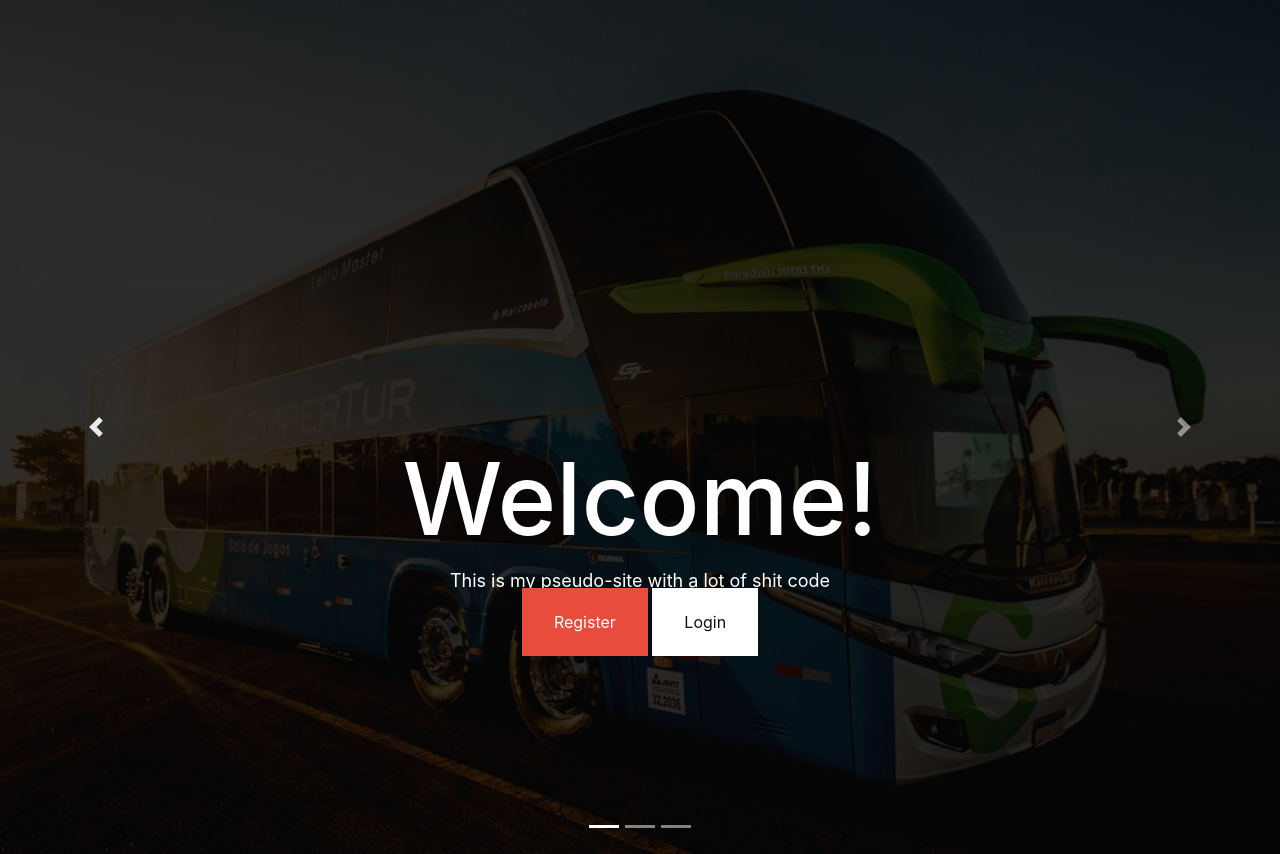
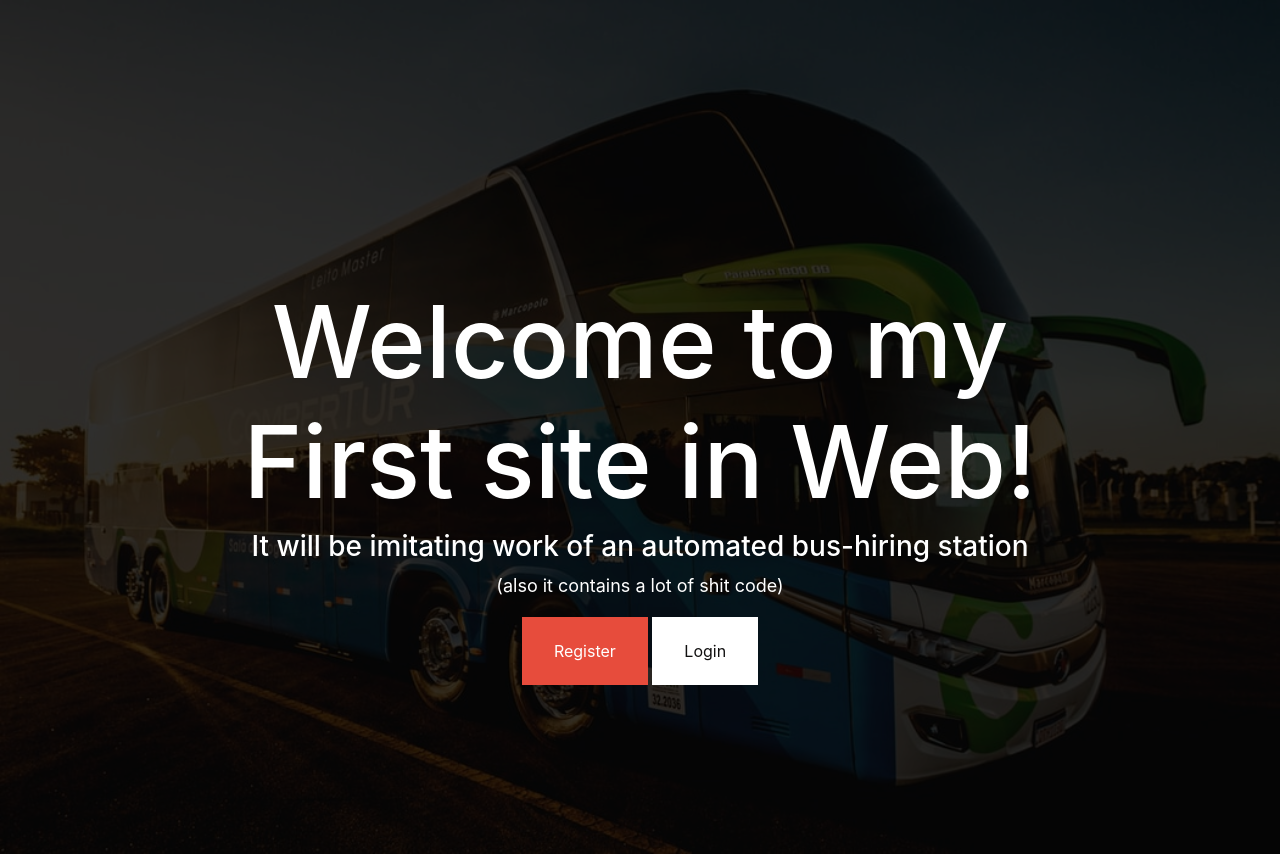
Before and after one commit to Mimkaa/calculator_grapher, a Django app: page / in a window 1280 px wide. Run offline with Django 3.2, Linux system fonts and the light colour scheme; some libraries are stand-ins or nearby versions.

Commit message:
37 comit

```diff
--- a/affiliate/templates/initial.html
+++ b/affiliate/templates/initial.html
@@ -22,7 +22,7 @@
     </title>
       <style type="text/css">
             .carousel-item{
-            background:no-repeat scroll center scroll;
+
             -webkit-background-size:cover;
             background-size:cover;
 
@@ -56,57 +56,25 @@
 
 
 
-  <div id="carouselExampleIndicators" class="carousel slide" data-ride="carousel">
-  <ol class="carousel-indicators">
-    <li data-target="#carouselExampleIndicators" data-slide-to="0" class="active"></li>
-    <li data-target="#carouselExampleIndicators" data-slide-to="1"></li>
-    <li data-target="#carouselExampleIndicators" data-slide-to="2"></li>
-  </ol>
-  <div class="carousel-inner">
+
     <div class="carousel-item active" >
       <img class="d-block w-100" src="{% static 'affiliate/images/1.jpg' %}" alt="Second slide " >
-      <div class="carousel-caption d-none d-md-block" style="bottom:200px; padding-left:100px; padding-right:100px;">
-        <h5 style="font-size:100px;">Welcome!</h5>
-        <p style="font-size:18px">This is my pseudo-site with a lot of shit code </p>
+      <div class="carousel-caption d-none d-md-block" style="bottom:20%;  ">
+        <h5 style="font-size:100px;">Welcome to my First site in Web!</h5>
+        <h3>It will be imitating work of an automated bus-hiring station</h3>
+        <p style="font-size:18px">(also it contains  a lot of shit code) </p>
+        <br/>
           <div class="slider-btn" >
               <a style="background-color:#e74c3c; color:white; border-radius:0; padding:1.5rem 2rem; font-size:1rem; " href="{% url 'register' %}">Register</a>
               <a style="background-color:white; color:#111010; border-radius:0; padding:1.5rem 2rem; font-size:1rem; "  href="{% url 'login' %}">Login</a>
           </div>
       </div>
 
-    </div>
-    <div class="carousel-item">
-      <img class="d-block w-100" src="{% static 'affiliate/images/2.jpg' %}" alt="Second slide " >
-      <div class="carousel-caption d-none d-md-block" style="bottom:200px; padding-left:100px; padding-right:100px;">
-        <h5 style="font-size:100px;">The theme:</h5>
-        <p style="font-size:18px">automatized cash box for an auto-station</p>
 
-      </div>
 
-    </div>
-    <div class="carousel-item">
-      <img class="d-block w-100" src="{% static 'affiliate/images/4.jpg' %}" alt="Third slide" >
-      <div class="carousel-caption d-none d-md-block" style="bottom:200px; padding-left:100px; padding-right:100px;">
-        <h5 style="font-size:100px;">Register or login to commence</h5>
 
-          <div class="slider-btn" >
-              <a style="background-color:#e74c3c; color:white; border-radius:0; padding:1.5rem 2rem; font-size:1rem; " href="{% url 'register' %}">Register</a>
-              <a style="background-color:white; color:#111010; border-radius:0; padding:1.5rem 2rem; font-size:1rem; "  href="{% url 'login' %}">Login</a>
-          </div>
-      </div>
 
-    </div>
-  </div>
 
-  <a class="carousel-control-prev" href="#carouselExampleIndicators" role="button" data-slide="prev">
-    <span class="carousel-control-prev-icon" aria-hidden="true"></span>
-    <span class="sr-only">Previous</span>
-  </a>
-  <a class="carousel-control-next" href="#carouselExampleIndicators" role="button" data-slide="next">
-    <span class="carousel-control-next-icon" aria-hidden="true"></span>
-    <span class="sr-only">Next</span>
-  </a>
-</div>
 
 
 
--- a/static/affiliate/css/styles.css
+++ b/static/affiliate/css/styles.css
@@ -32,6 +32,7 @@ body {
 
 
 .container_sits {
+  padding-top: 70px;
   perspective: 1000px;
   margin-bottom: 30px;
 }
```
Also changed, not shown: db.sqlite3.
